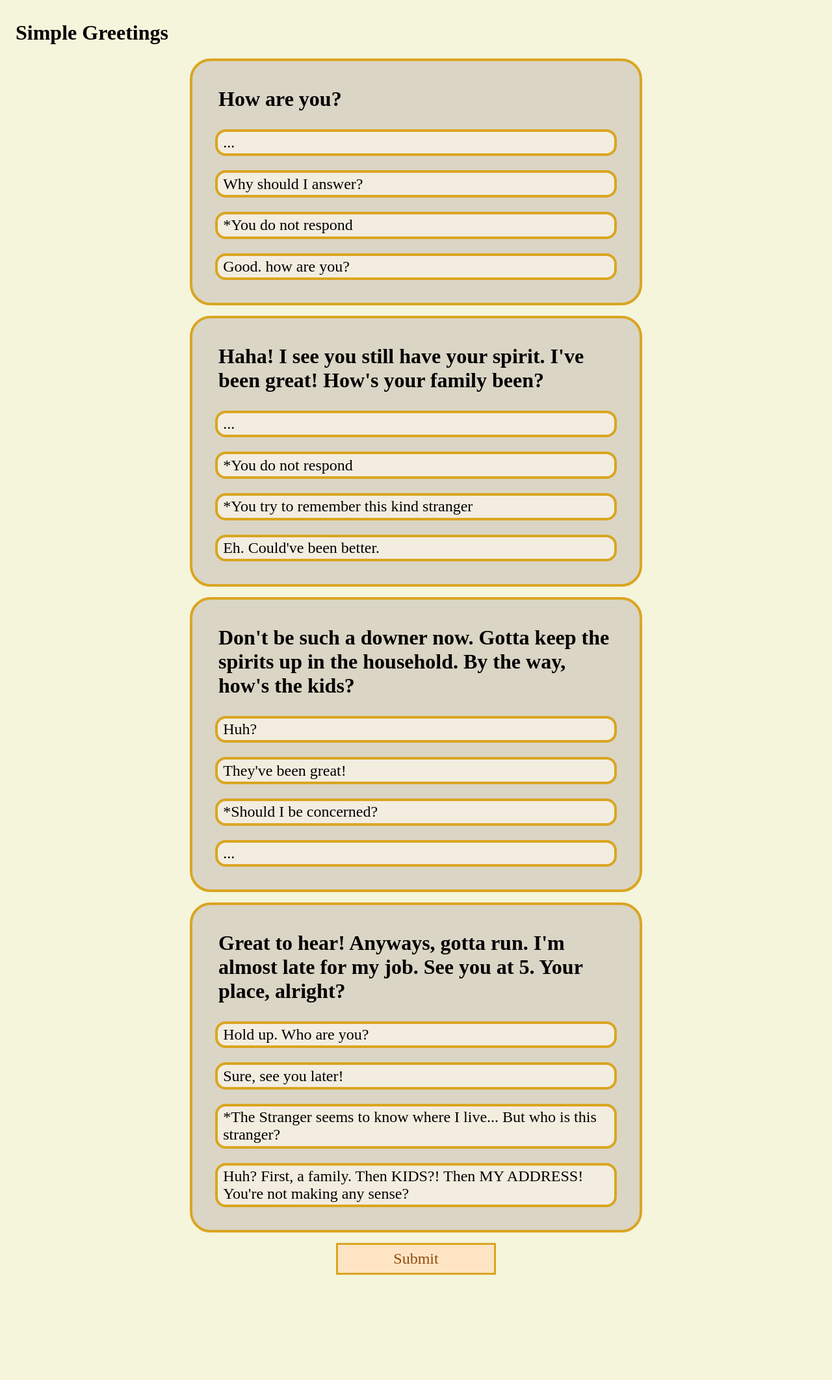
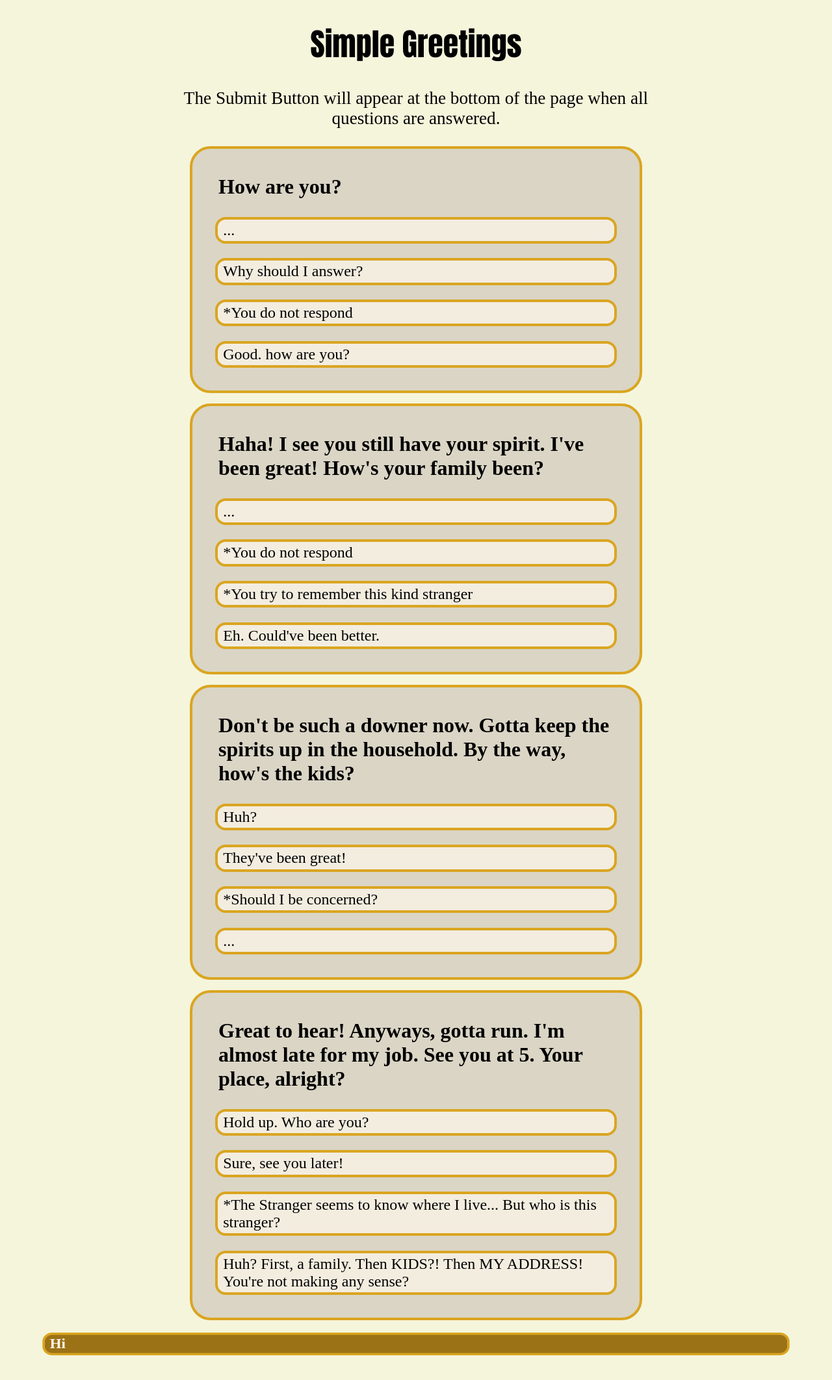
Before and after one commit to staten-island-tech/quizgame-carol, a website built with Parcel: page src/index.html in a window 1280 px wide. Shown: the whole page at 65% size. Before the commit the page ends 2002 px from the top, so only its background shows below. Built offline with nearby package versions, Linux system fonts and the light colour scheme.

Commit message:
Figuring stuff out

```diff
--- a/src/index.html
+++ b/src/index.html
@@ -9,6 +9,7 @@
 <body>
     <div class="title">
         <h1 class="main-head" >Simple Greetings</h1>
+        <p class="main-text" >The Submit Button will appear at the bottom of the page when all questions are answered.</p>
     </div>
 
     <div class="quiz">
@@ -22,8 +23,13 @@
 -->
     </div>
 
-    <div id="result"></div>
-    <a href="#" class="submitBtn">Submit</a>
+    <a href="#" class="submitBtn hidden">Submit</a>
+
+    <div id="result hidden">
+        <p class="resultMessage hidden" ></p>
+        <p class="resultScore hidden" ></p>
+    </div>
+    <h1 class="selectedAnswer">Hi</h1>
 
     <script src="js/script.js"></script>
 </body>
--- a/src/js/script.js
+++ b/src/js/script.js
@@ -11,7 +11,12 @@ const DOMSelectors = {
   choiceD: document.getElementsByClassName("answerD"),
 };
 
-console.log(DOMSelectors.quizContainer);
+function DOMSeleLoad() {
+  console.log(`Loading "DOMSelectors"`);
+  console.log(DOMSelectors);
+  console.log(`"DOMSelectors" complete`);
+}
+DOMSeleLoad();
 
 //Questions
 const quizQuestions = [
@@ -66,13 +71,49 @@ const quiz = function () {
       <p class="answer answerC"> ${item.c} </p>
       <p class="answer answerD"> ${item.d} </p> </div>`
       ),
-    console.log(`function "quiz" is complete.`)
+    console.log(`function "quiz" is running.`)
   );
 };
 quiz();
 
 //Variables
 let score = 0;
+let self = this;
+
+//Adds event listener for clcks on answers I believe
+let userAnswers = [];
+let currentQuestion = {};
+let acceptingAnswers = true;
+
+//////// Unable to determine if successful - scratching for now
+// let inputs = document.getElementsByClassName("answer");
+// for (let i = 0; i < inputs.length; i++) {
+//   inputs[i].addEventListener("click", check);
+// }
+/////////
+
+/// If all questions are answered
+
+//////// Does Note Work - Unable to track if all wuestions have been answered
+// function check() {
+//   userAnswers = [];
+//   let questionAnswered = 0;
+//   for (let i = 0; i < inputs.length; i++) {
+//     if (inputs[i].checked) {
+//       userAnswers.push(i % 3);
+//       questionAnswered++;
+//     }
+//   }
+//   if (questionAnswered == quizQuestions.length) finalAnswer();
+
+//   console.log(`function "check" is running`);
+// }
+
+// function finalAnswer() {
+//   console.log(`Function "check" and "finalAnswer" runned`);
+// }
+////////
+
 //Mark which answer choice was chosen - correct or not
 
 //Add points if the answer chosen is correct (activated/used whent he submit btn is pressed)
--- a/src/scss/main.scss
+++ b/src/scss/main.scss
@@ -1,6 +1,22 @@
 body {
   background-color: beige;
   padding: 1.5rem 1rem 2rem 1rem;
+}
+
+.title {
+  width: 90vw;
+  max-width: 50rem;
+  margin: auto;
+  text-align: center;
+}
+
+.main-head {
+  font-family: Impact, Haettenschweiler, "Arial Narrow Bold", sans-serif;
+  font-size: 3rem;
+}
+
+.main-text {
+  font-size: 1.7rem;
 }
 
 .quizBox {
@@ -38,6 +54,20 @@ body {
   box-shadow: rgba(111, 88, 31, 0.597) 0.2rem 0.2rem;
 }
 
+.selectedAnswer {
+  list-style: none;
+  background-color: rgb(156, 114, 23);
+  color: rgb(255, 250, 239);
+  justify-content: space-around;
+  margin: 0.7rem;
+  padding: 0.2rem 0.5rem;
+  flex-direction: row;
+  font-size: 1.5rem;
+  border-radius: 1rem;
+  border: solid 0.3rem goldenrod;
+  transform: scaleX(0.95) scaleY(0.85);
+}
+
 .submitBtn {
   background-color: bisque;
   border: 0.2rem solid goldenrod;
@@ -53,3 +83,7 @@ body {
   max-width: 15rem;
   padding: 0.5rem 0;
 }
+
+.hidden {
+  display: none;
+}
```
